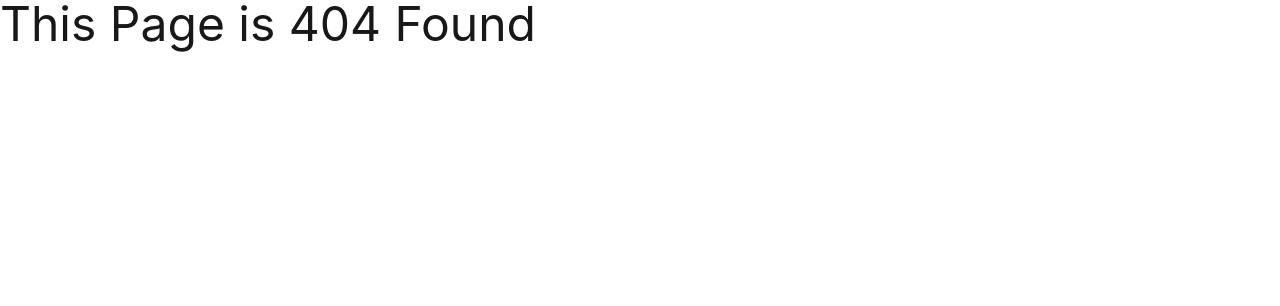
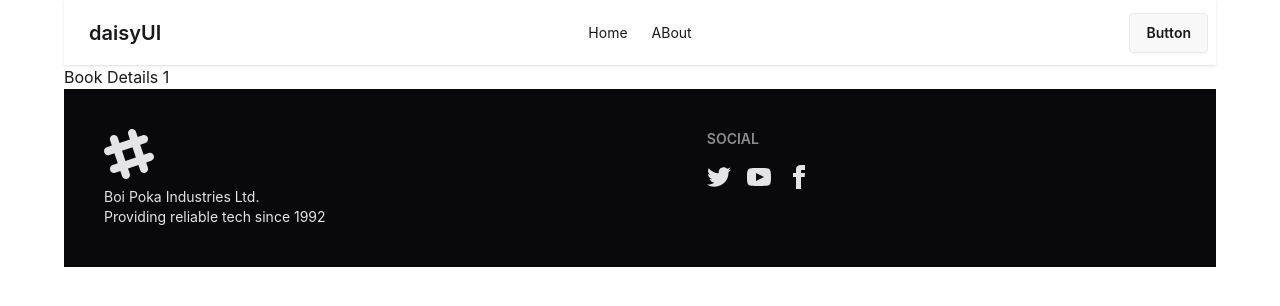
Before and after one commit to rafiulhasan1/Book-store, a React (Vite) app: page /books/1 in a window 1280 px wide. Before the commit this address had no page. Shown: the top 306 px of the page. Built offline with nearby package versions, Linux system fonts and the light colour scheme.

Commit message:
set the another state to load single book data

```diff
--- a/src/App.jsx
+++ b/src/App.jsx
@@ -3,6 +3,7 @@ import { Route, Routes } from 'react-router-dom'
 import Root from './components/Root/Root'
 import ErrorPage from './components/Root/ErrorPage/ErrorPage'
 import Home from './components/Root/Home/Home'
+import BookDetails from './components/Root/BookDetails/BookDetails'
 
 function App() {
 
@@ -10,6 +11,7 @@ function App() {
     <Routes>
       <Route path='/' element={<Root></Root>}>
         <Route index element={<Home />} />
+        <Route path='books/:bookId' element={<BookDetails></BookDetails>} />
       </Route>
       <Route path='*' element={<ErrorPage></ErrorPage>} />
     </Routes>
--- a/src/components/Root/Book/Book.jsx
+++ b/src/components/Root/Book/Book.jsx
@@ -1,10 +1,12 @@
+import { Link } from "react-router-dom";
 
 
 const Book = ({ book }) => {
 
-    const { bookName, author, image, category, rating, tags } = book;
+    const { bookName, author, image, category, rating, tags, bookId } = book;
 
     return (
+        <Link to={`books/${bookId}`}>
             <div>
                 <div className="card bg-base-100 w-96 shadow-sm">
                     <figure className="bg-blue-300 rounded-2xl m-6">
@@ -32,6 +34,7 @@ const Book = ({ book }) => {
                     </div>
                 </div>
             </div>
+        </Link>
     );
 };
 
--- /dev/null
+++ b/src/components/Root/BookDetails/BookDetails.jsx
@@ -0,0 +1,15 @@
+import { useParams } from "react-router-dom";
+
+const BookDetails = () => {
+
+    const { bookId } = useParams();
+    console.log(bookId)
+
+    return (
+        <div>
+            <h1>Book Details {bookId}</h1>
+        </div>
+    );
+};
+
+export default BookDetails;
```
Lines whose indentation alone changed are shown as unchanged.
